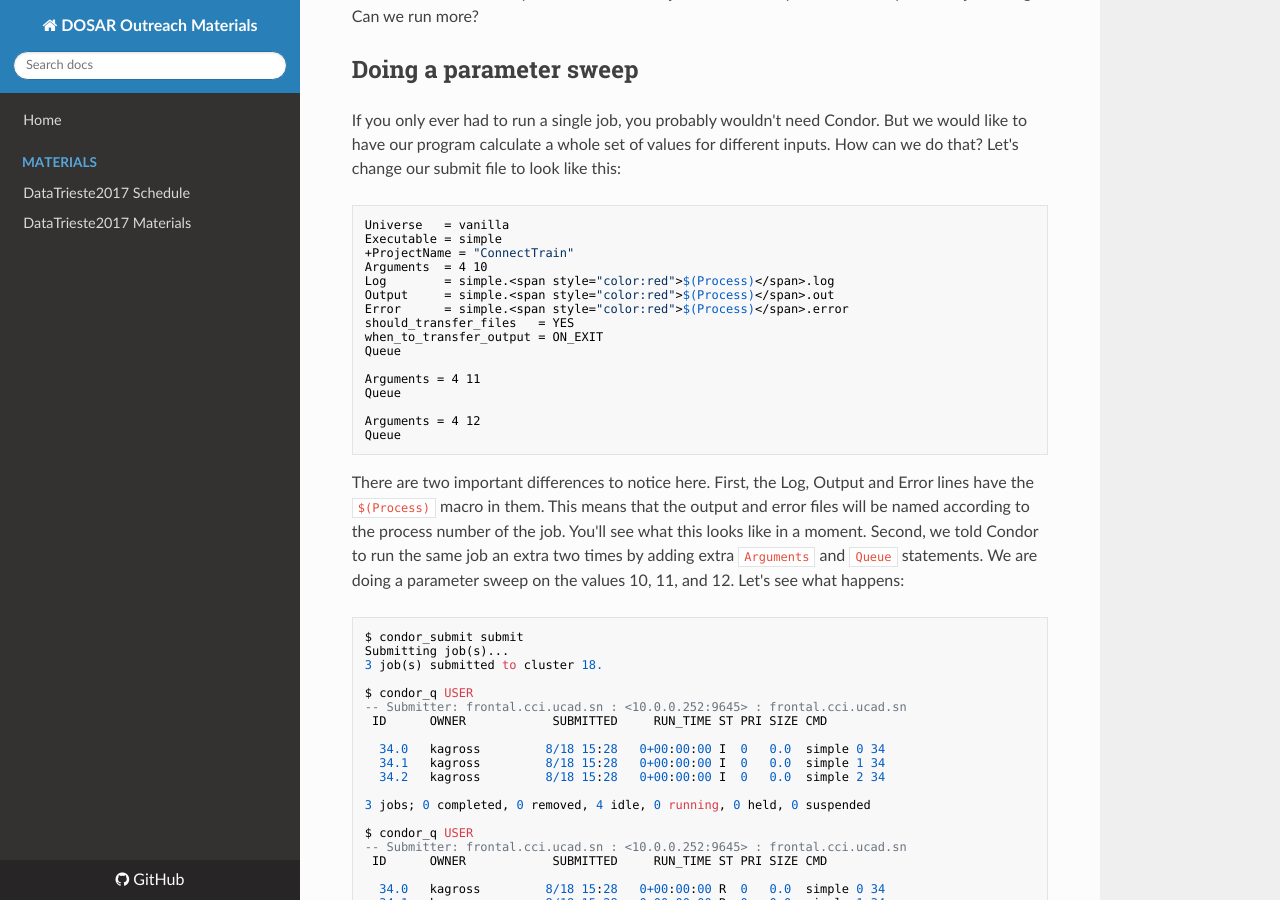
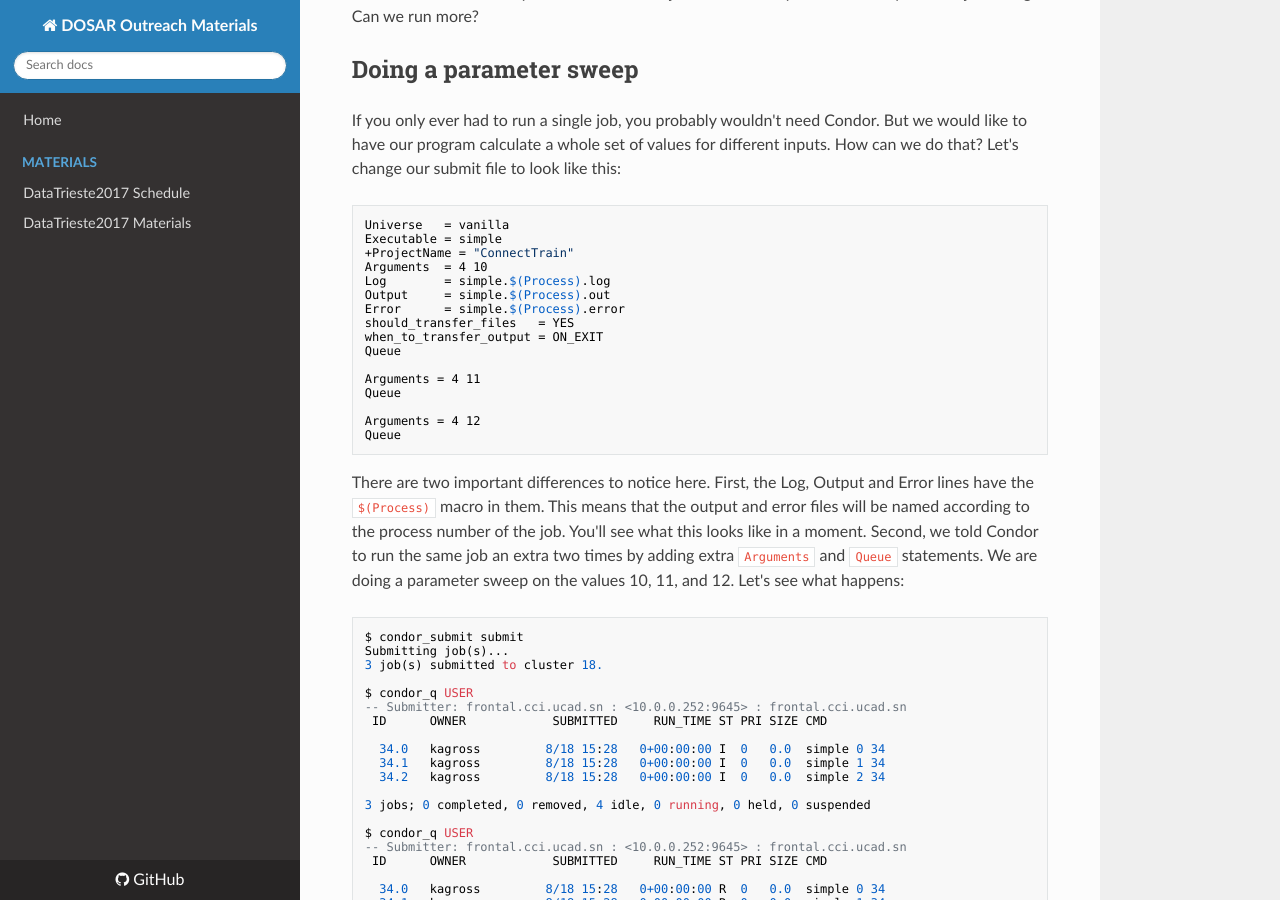
Before and after one commit to opensciencegrid/dosar, an MkDocs documentation site: the page built from docs/Materials/03-FirstManagedJob.md, in a window 1280 px wide and 900 px high, scrolled down 3922 px. Built offline with MkDocs 1.6.1, drawn with Linux system fonts in a browser that asks for light colours; nearby versions of some CDN libraries; old or Windows-style settings are respelled for this version of MkDocs.

Commit message:
Update 03-FirstManagedJob.md

```diff
--- a/docs/Materials/03-FirstManagedJob.md
+++ b/docs/Materials/03-FirstManagedJob.md
@@ -191,9 +191,9 @@ Universe   = vanilla
 Executable = simple
 +ProjectName = "ConnectTrain"
 Arguments  = 4 10
-Log        = simple.<span style="color:red">$(Process)</span>.log
-Output     = simple.<span style="color:red">$(Process)</span>.out
-Error      = simple.<span style="color:red">$(Process)</span>.error
+Log        = simple.$(Process).log
+Output     = simple.$(Process).out
+Error      = simple.$(Process).error
 should_transfer_files   = YES
 when_to_transfer_output = ON_EXIT
 Queue
```
